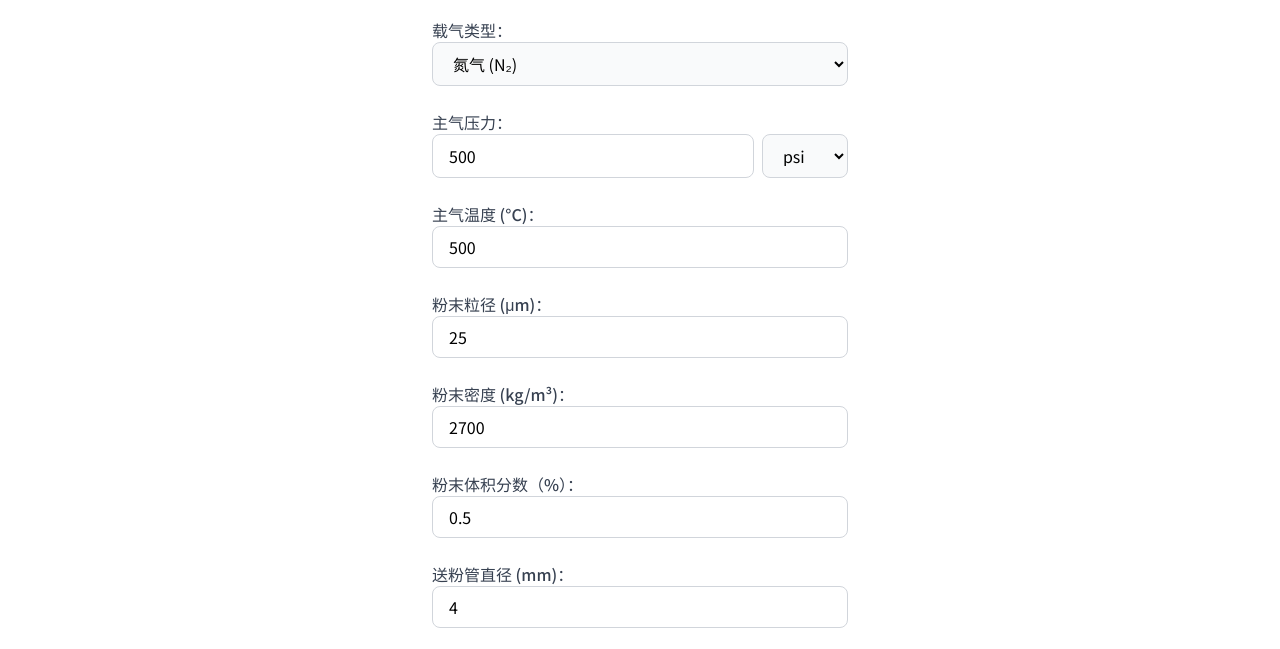
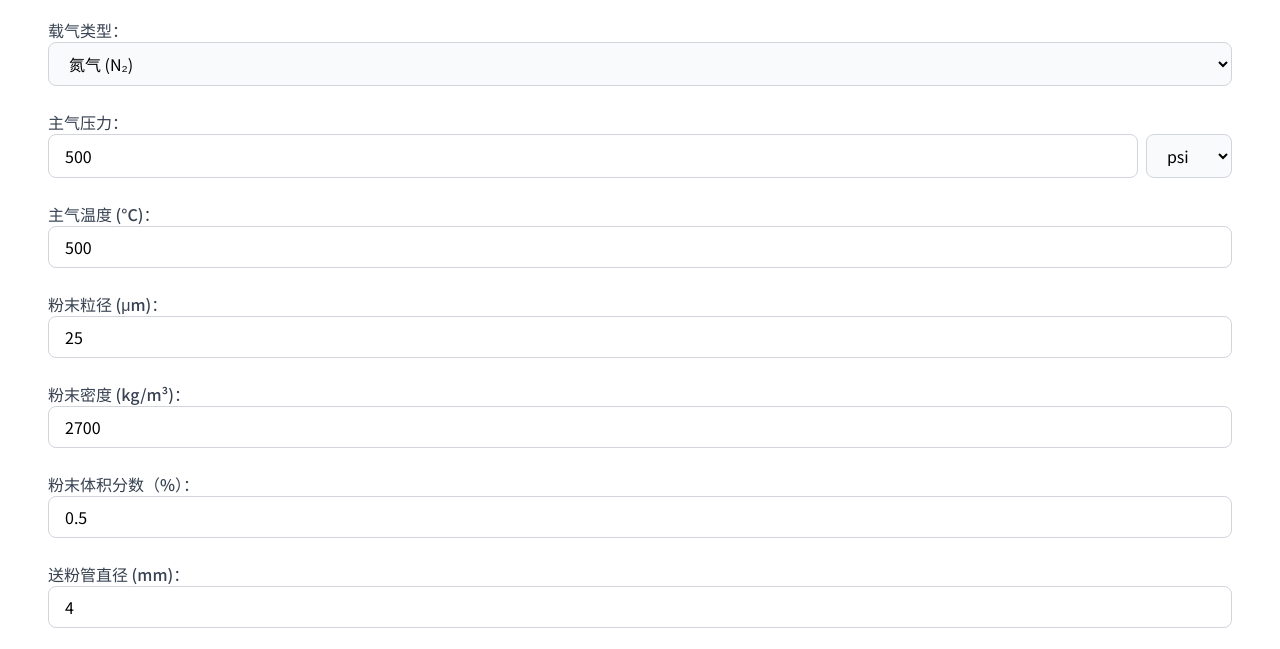
Before and after one commit to RealDaneelOlivaw/powder-flow-calculator, a plain HTML site: page index.html in a window 1280 px wide. Shown: the part 90-739 px from the top of the page. Drawn offline with nearby package versions, Linux system fonts and the light colour scheme.

Commit message:
Update index.html

```diff
--- a/index.html
+++ b/index.html
@@ -9,12 +9,7 @@
     <!-- 引入思源黑体字体 -->
     <link href="https://fonts.googleapis.com/css2?family=Noto+Sans+SC:wght@400;500;700&display=swap" rel="stylesheet">
     <style>
-        /* 确保页面宽度适配 */
-        html, body {
-            margin: 0;
-            padding: 0;
-            width: 100%;
-            overflow-x: hidden; /* 禁止横向滚动 */
+        body {
             font-family: 'Noto Sans SC', sans-serif;
         }
         * {
@@ -28,24 +23,14 @@
         .transition-all {
             transition: all 0.3s ease;
         }
-        /* 移动端优化 */
-        @media (max-width: 768px) {
-            .form-grid {
-                grid-template-columns: 1fr; /* 单列布局 */
-            }
-            .form-item {
-                margin-bottom: 1rem; /* 增加字段间距 */
-            }
-        }
     </style>
 </head>
 <body>
-    <div class="container mx-auto px-4 py-4 md:p-6 max-w-lg"> <!-- 调整最大宽度 -->
-        <div class="bg-white rounded-lg p-4 md:p-6 mb-6"> <!-- 去掉阴影部分 -->
+    <div id="container" class="mx-auto px-4 py-4 md:p-6" style="max-width: 100vw;"> <!-- 使用100vw确保适应屏幕 -->
+        <div class="bg-white rounded-lg p-4 md:p-6 mb-6">
             <h1 class="text-2xl md:text-3xl font-bold mb-4 md:mb-6 text-gray-800 text-center">最小送粉气流量计算器</h1>
 
             <form id="calculator-form" class="grid form-grid gap-4 md:gap-6">
-                <!-- 左列 -->
                 <div class="form-item">
                     <label for="gasType" class="block font-medium text-gray-700 text-sm md:text-base">载气类型：</label>
                     <select id="gasType" class="w-full px-3 md:px-4 py-2 border border-gray-300 rounded-lg focus:ring-2 focus:ring-indigo-500 transition-all bg-gray-50 text-sm md:text-base">
@@ -139,6 +124,19 @@
     </div>
 
     <script>
+        // 获取屏幕宽度并设置容器宽度
+        function adjustContainerWidth() {
+            const container = document.getElementById('container');
+            const screenWidth = window.innerWidth;
+            container.style.width = `${screenWidth}px`; // 设置容器宽度为屏幕宽度
+        }
+
+        // 调整容器宽度
+        adjustContainerWidth();
+
+        // 监听窗口大小变化
+        window.addEventListener('resize', adjustContainerWidth);
+
         // 监听表单提交事件
         document.getElementById('calculator-form').addEventListener('submit', function(e) {
             e.preventDefault(); // 阻止表单默认提交行为
```
